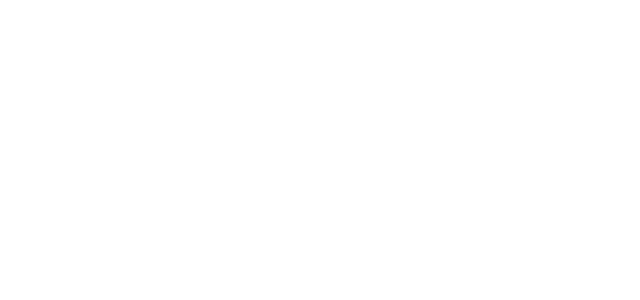
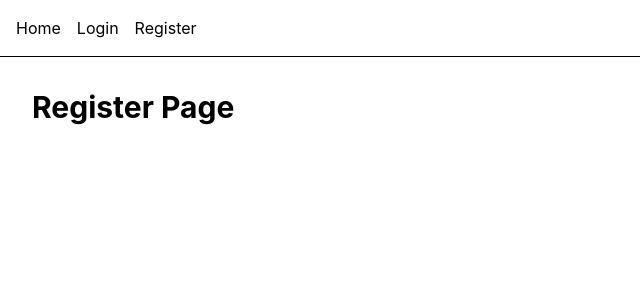
Before and after one commit to Prak005/File-Uploader, a React (Vite) app in the folder client/: page /register in a window 1280 px wide. Before the commit this address had no page. Shown: the top 300 px of the page, without its empty margins (0-640 px from the left). Built offline with nearby package versions, Linux system fonts and the light colour scheme.

Commit message:
add frontend routing and navbar

```diff
--- a/client/src/App.jsx
+++ b/client/src/App.jsx
@@ -1,11 +1,19 @@
 import { Routes, Route } from "react-router-dom";
 import HomePage from "./pages/HomePage";
+import LoginPage from "./pages/LoginPage";
+import RegisterPage from "./pages/RegisterPage";
+import Navbar from "./components/Navbar";
 
 function App() {
   return (
-    <Routes>
-      <Route path='/' element={<HomePage />} />
-    </Routes>
+    <>
+      <Navbar />
+      <Routes>
+        <Route path='/' element={<HomePage />} />
+        <Route path="/login" element={<LoginPage />} />
+        <Route path="/register" element={<RegisterPage />} />
+      </Routes>
+    </>
   );
 }
 
--- /dev/null
+++ b/client/src/components/Navbar.jsx
@@ -0,0 +1,13 @@
+import { Link } from "react-router-dom";
+
+function Navbar() {
+    return (
+        <nav className="p-4 border-b flex gap-4">
+            <Link to="/">Home</Link>
+            <Link to="/login">Login</Link>
+            <Link to="/register">Register</Link>
+        </nav>
+    );
+}
+
+export default Navbar;
--- /dev/null
+++ b/client/src/pages/LoginPage.jsx
@@ -0,0 +1,11 @@
+function LoginPage () {
+    return (
+        <div className="p-8">
+            <h1 className="text-3xl font-bold">
+                Login Page
+            </h1>
+        </div>
+    );
+}
+
+export default LoginPage;
--- /dev/null
+++ b/client/src/pages/RegisterPage.jsx
@@ -0,0 +1,11 @@
+function RegisterPage() {
+    return (
+        <div className="p-8">
+            <h1 className="text-3xl font-bold">
+                Register Page
+            </h1>
+        </div>
+    );
+}
+
+export default RegisterPage;
```
